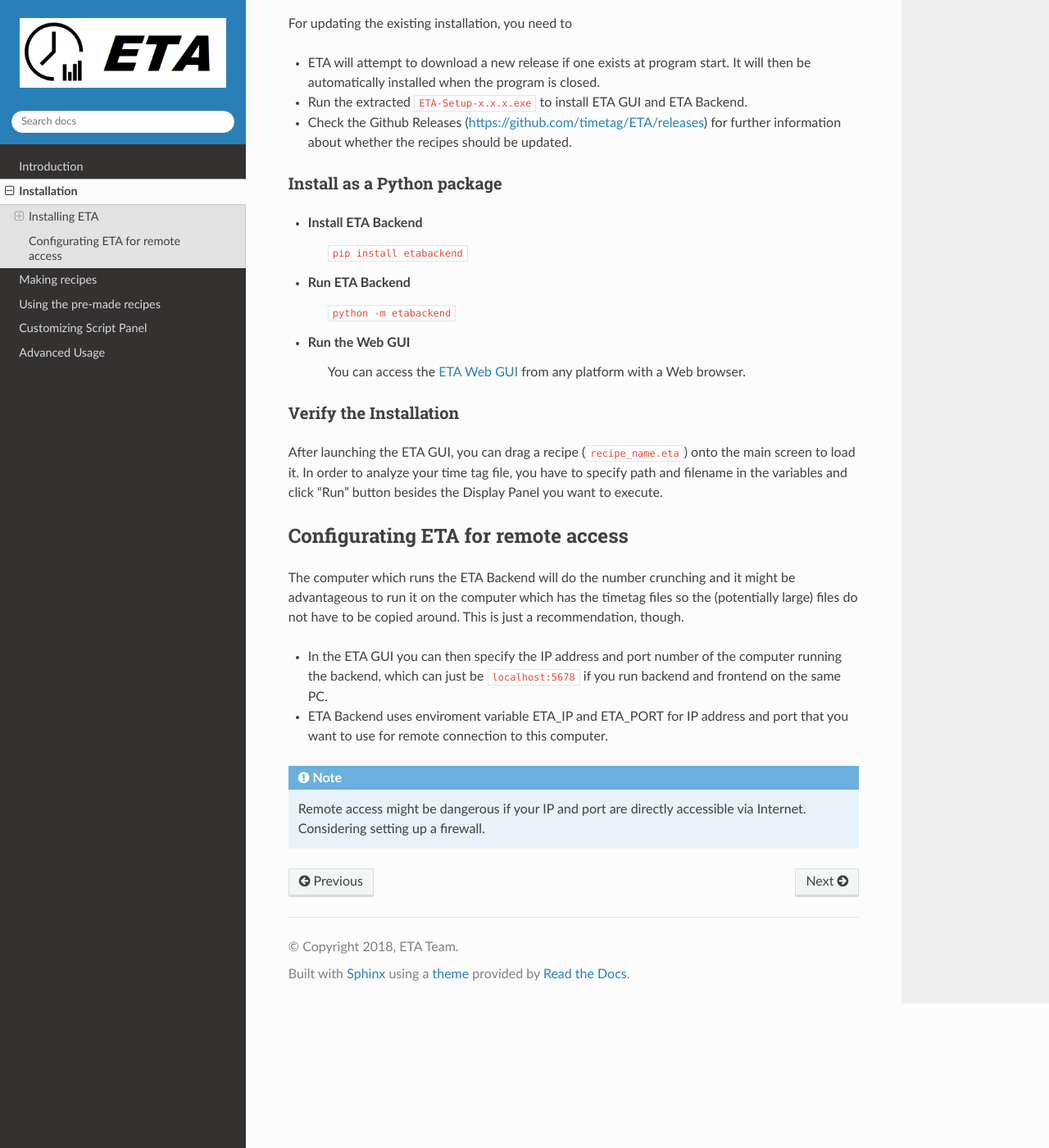
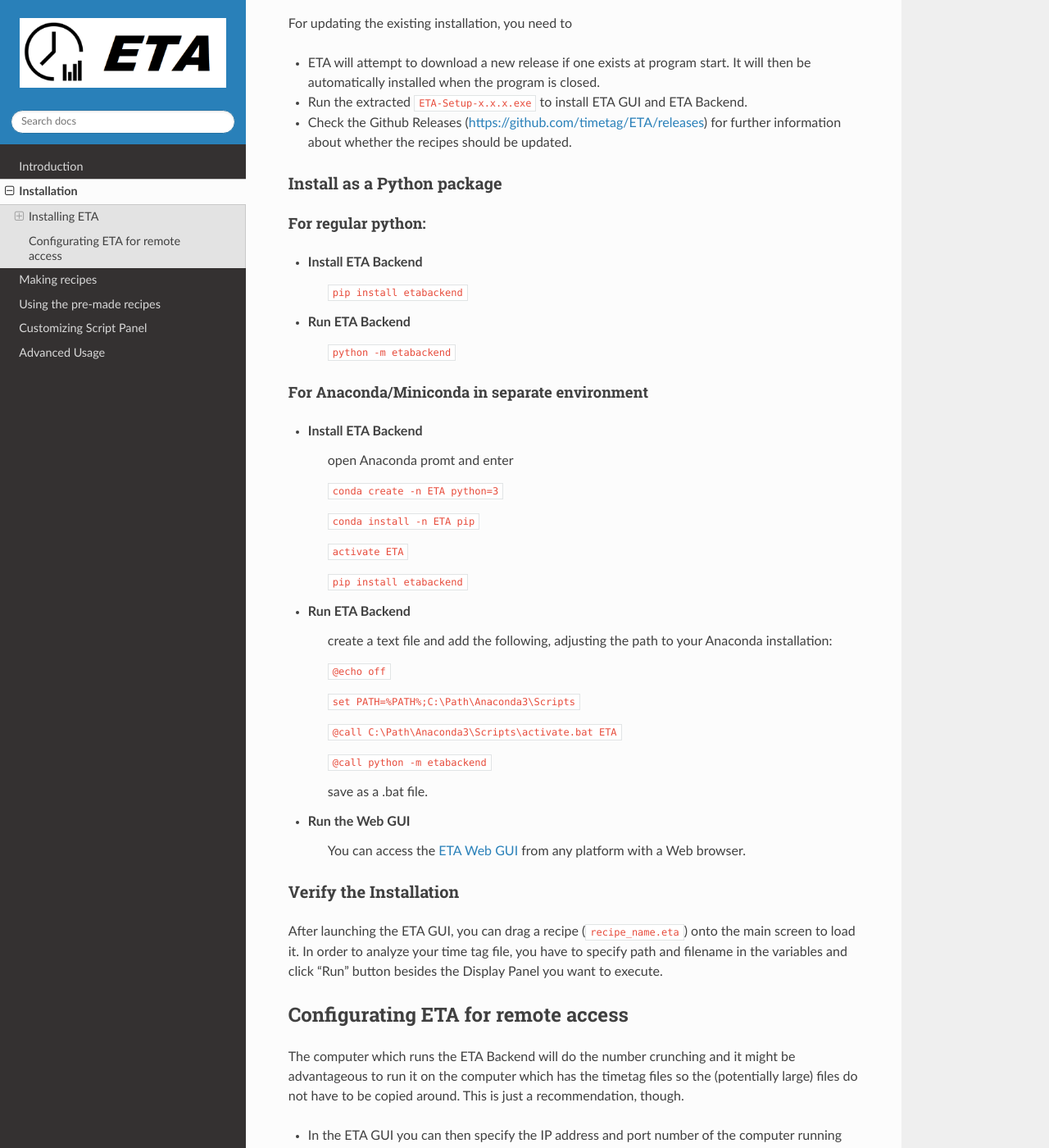
Before and after one commit to timetag/timetag.github.io, a Sphinx documentation site: the page built from docs/installation.rst, in a window 1280 px wide and 1400 px high, scrolled down 665 px. Shown: the whole window at 82% size. Built offline with Sphinx 7.4.7 and the Read the Docs theme 2.0.0, drawn with Linux system fonts in a browser that asks for light colours.

Commit message:
Update installation.rst

```diff
--- a/docs/installation.rst
+++ b/docs/installation.rst
@@ -32,12 +32,40 @@ For updating the existing installation, you need to
 
 Install as a Python package
 ......
+For regular python:
+,,,,
 
 * Install ETA Backend
     ``pip install etabackend``
 
 * Run ETA Backend
     ``python -m etabackend``
+For Anaconda/Miniconda in separate environment
+,,,,
+
+* Install ETA Backend
+    open Anaconda promt and enter
+
+    ``conda create -n ETA python=3``
+
+    ``conda install -n ETA pip``
+
+    ``activate ETA``
+
+    ``pip install etabackend``
+
+* Run ETA Backend
+    create a text file and add the following, adjusting the path to your Anaconda installation:
+
+    ``@echo off``
+
+    ``set PATH=%PATH%;C:\Path\Anaconda3\Scripts``
+
+    ``@call C:\Path\Anaconda3\Scripts\activate.bat ETA``
+
+    ``@call python -m etabackend``
+
+    save as a .bat file.
 
 * Run the Web GUI
      You can access the  `ETA Web GUI <https://timetag.github.io/ETA/gui/src/renderer/>`_ from any platform with a Web browser.
```
